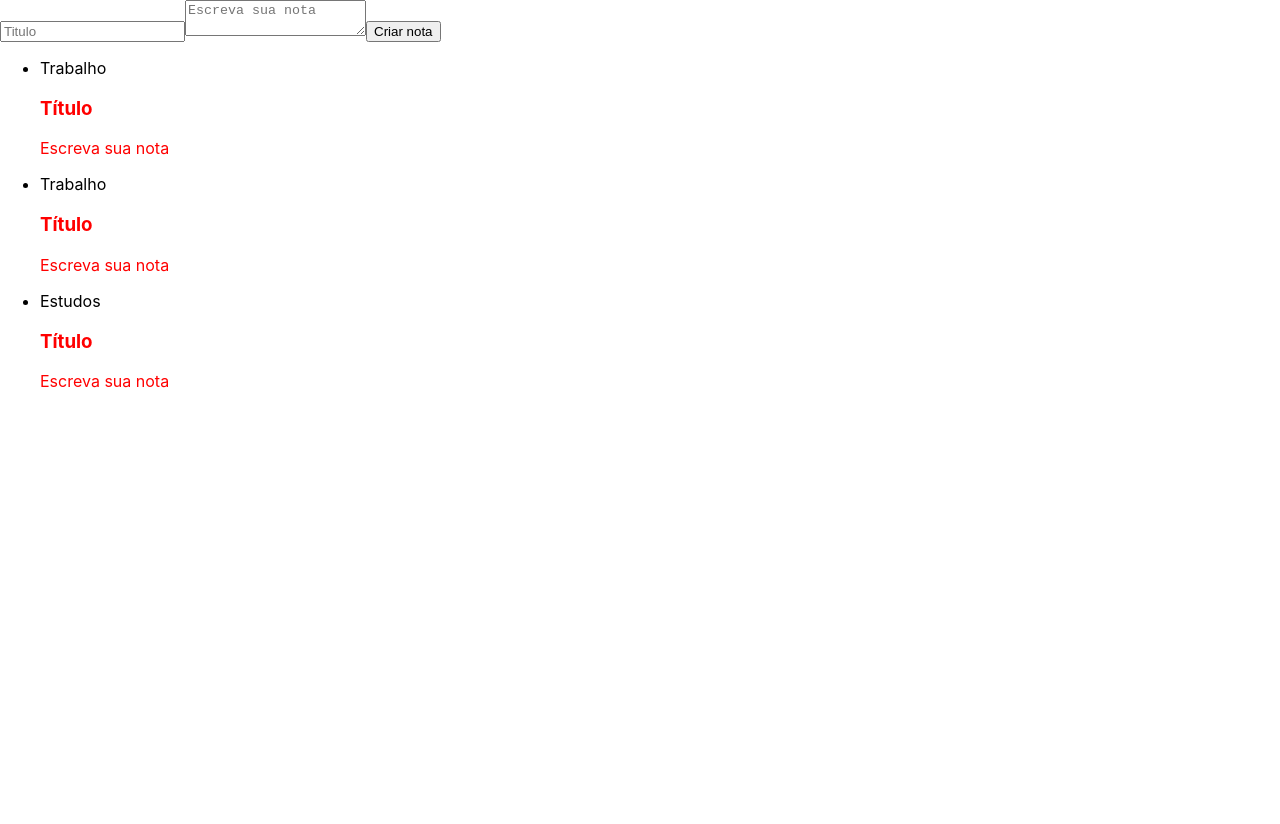
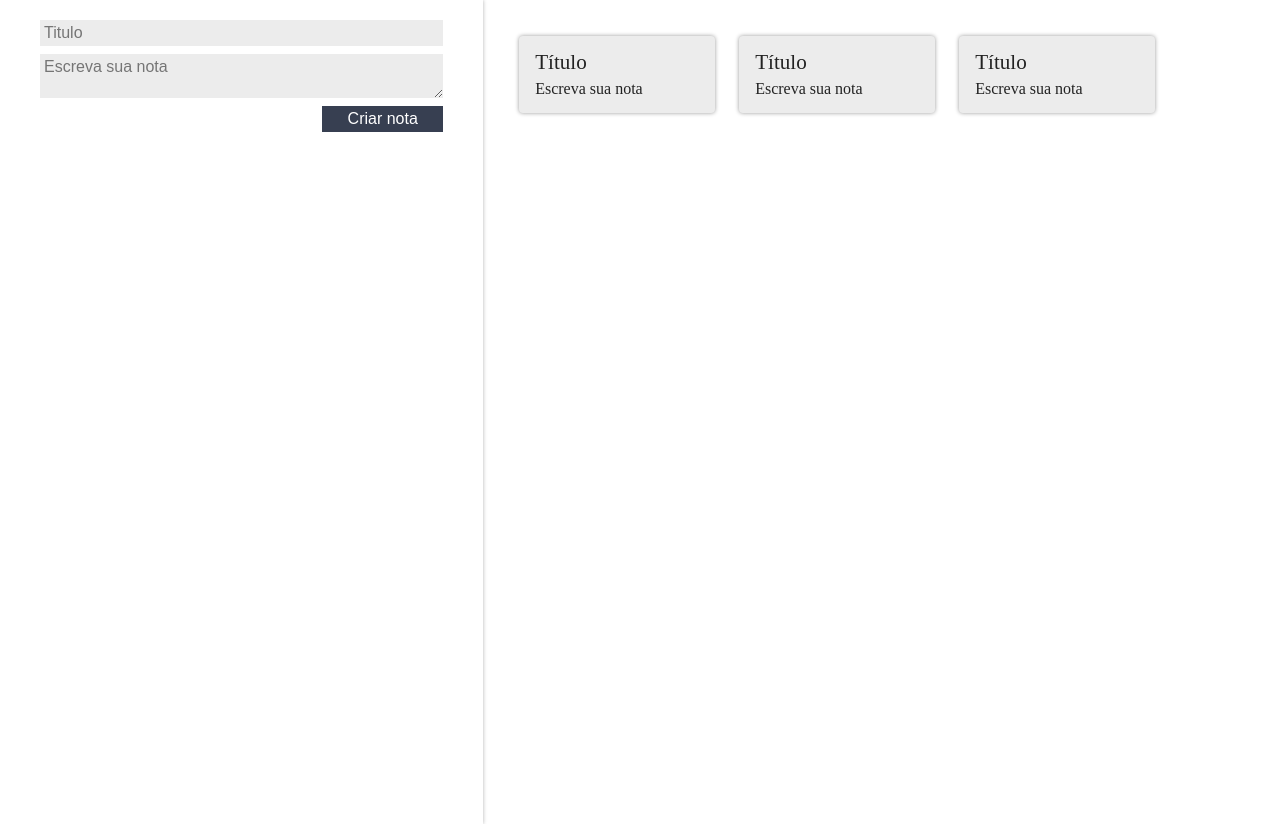
Before and after one commit to idpedro/curso_alura_react, a React (Create React App) app in the folder react_entendendo_a_bibli/ceep/: page / in a window 1280 px wide. Before the commit the page ends 800 px from the top, so only its background shows below. Built offline with nearby package versions, Linux system fonts and the light colour scheme.

Commit message:
Reestruturando o projeto para o uso de componente

```diff
--- a/react_entendendo_a_bibli/ceep/src/App.js
+++ b/react_entendendo_a_bibli/ceep/src/App.js
@@ -1,15 +1,17 @@
 import React from 'react';
 import ListaDeNotas from './components/ListaDeNotas';
 import FormularioCadastro from './components/FormularioCadastro';
+import "./assets/App.css";
+import './assets/index.css';
 import { Component } from 'react';
 
 class App extends Component {
   render(){
     return (
-      <>
+      <section className="conteudo">
         <FormularioCadastro/>
         <ListaDeNotas/>
-      </>
+      </section>
     )
 };
 }
--- /dev/null
+++ b/react_entendendo_a_bibli/ceep/src/assets/App.css
@@ -0,0 +1,11 @@
+.conteudo {
+  display: flex;
+}
+
+:root {
+  --primaria: #58a4b0;
+  --secundaria: #373f51;
+  --secundaria-ativa: #cccccc;
+  --fundo: #ffffff;
+  --fundo-detalhes: #ececec;
+}
--- /dev/null
+++ b/react_entendendo_a_bibli/ceep/src/assets/index.css
@@ -0,0 +1,441 @@
+html,
+body,
+div,
+span,
+applet,
+object,
+iframe,
+h1,
+h2,
+h3,
+h4,
+h5,
+h6,
+p,
+blockquote,
+pre,
+a,
+abbr,
+acronym,
+address,
+big,
+cite,
+code,
+del,
+dfn,
+em,
+img,
+ins,
+kbd,
+q,
+s,
+samp,
+small,
+strike,
+strong,
+sub,
+sup,
+tt,
+var,
+b,
+u,
+i,
+center,
+dl,
+dt,
+dd,
+ol,
+ul,
+li,
+fieldset,
+form,
+label,
+legend,
+table,
+caption,
+tbody,
+tfoot,
+thead,
+tr,
+th,
+td,
+article,
+aside,
+canvas,
+details,
+embed,
+figure,
+figcaption,
+footer,
+header,
+hgroup,
+menu,
+nav,
+output,
+ruby,
+section,
+summary,
+time,
+mark,
+audio,
+video {
+  margin: 0;
+  padding: 0;
+  border: 0;
+  font-size: 100%;
+  font: inherit;
+  vertical-align: baseline;
+}
+
+/* make sure to set some focus styles for accessibility */
+:focus {
+  outline: 0;
+}
+
+/* HTML5 display-role reset for older browsers */
+article,
+aside,
+details,
+figcaption,
+figure,
+footer,
+header,
+hgroup,
+menu,
+nav,
+section {
+  display: block;
+}
+
+body {
+  line-height: 1;
+}
+
+ol,
+ul {
+  list-style: none;
+}
+
+blockquote,
+q {
+  quotes: none;
+}
+
+blockquote:before,
+blockquote:after,
+q:before,
+q:after {
+  content: "";
+  content: none;
+}
+
+table {
+  border-collapse: collapse;
+  border-spacing: 0;
+}
+
+input[type="search"]::-webkit-search-cancel-button,
+input[type="search"]::-webkit-search-decoration,
+input[type="search"]::-webkit-search-results-button,
+input[type="search"]::-webkit-search-results-decoration {
+  -webkit-appearance: none;
+  -moz-appearance: none;
+}
+
+input[type="search"] {
+  -webkit-appearance: none;
+  -moz-appearance: none;
+  -webkit-box-sizing: content-box;
+  -moz-box-sizing: content-box;
+  box-sizing: content-box;
+}
+
+textarea {
+  overflow: auto;
+  vertical-align: top;
+  resize: vertical;
+}
+
+/**
+ * Correct `inline-block` display not defined in IE 6/7/8/9 and Firefox 3.
+ */
+
+audio,
+canvas,
+video {
+  display: inline-block;
+  *display: inline;
+  *zoom: 1;
+  max-width: 100%;
+}
+
+/**
+ * Prevent modern browsers from displaying `audio` without controls.
+ * Remove excess height in iOS 5 devices.
+ */
+
+audio:not([controls]) {
+  display: none;
+  height: 0;
+}
+
+/**
+ * Address styling not present in IE 7/8/9, Firefox 3, and Safari 4.
+ * Known issue: no IE 6 support.
+ */
+
+[hidden] {
+  display: none;
+}
+
+/**
+ * 1. Correct text resizing oddly in IE 6/7 when body `font-size` is set using
+ *    `em` units.
+ * 2. Prevent iOS text size adjust after orientation change, without disabling
+ *    user zoom.
+ */
+
+html {
+  font-size: 100%; /* 1 */
+  -webkit-text-size-adjust: 100%; /* 2 */
+  -ms-text-size-adjust: 100%; /* 2 */
+}
+
+/**
+ * Address `outline` inconsistency between Chrome and other browsers.
+ */
+
+a:focus {
+  outline: thin dotted;
+}
+
+/**
+ * Improve readability when focused and also mouse hovered in all browsers.
+ */
+
+a:active,
+a:hover {
+  outline: 0;
+}
+
+/**
+ * 1. Remove border when inside `a` element in IE 6/7/8/9 and Firefox 3.
+ * 2. Improve image quality when scaled in IE 7.
+ */
+
+img {
+  border: 0; /* 1 */
+  -ms-interpolation-mode: bicubic; /* 2 */
+}
+
+/**
+ * Address margin not present in IE 6/7/8/9, Safari 5, and Opera 11.
+ */
+
+figure {
+  margin: 0;
+}
+
+/**
+ * Correct margin displayed oddly in IE 6/7.
+ */
+
+form {
+  margin: 0;
+}
+
+/**
+ * Define consistent border, margin, and padding.
+ */
+
+fieldset {
+  border: 1px solid #c0c0c0;
+  margin: 0 2px;
+  padding: 0.35em 0.625em 0.75em;
+}
+
+/**
+ * 1. Correct color not being inherited in IE 6/7/8/9.
+ * 2. Correct text not wrapping in Firefox 3.
+ * 3. Correct alignment displayed oddly in IE 6/7.
+ */
+
+legend {
+  border: 0; /* 1 */
+  padding: 0;
+  white-space: normal; /* 2 */
+  *margin-left: -7px; /* 3 */
+}
+
+/**
+ * 1. Correct font size not being inherited in all browsers.
+ * 2. Address margins set differently in IE 6/7, Firefox 3+, Safari 5,
+ *    and Chrome.
+ * 3. Improve appearance and consistency in all browsers.
+ */
+
+button,
+input,
+select,
+textarea {
+  font-size: 100%; /* 1 */
+  margin: 0; /* 2 */
+  vertical-align: baseline; /* 3 */
+  *vertical-align: middle; /* 3 */
+}
+
+/**
+ * Address Firefox 3+ setting `line-height` on `input` using `!important` in
+ * the UA stylesheet.
+ */
+
+button,
+input {
+  line-height: normal;
+}
+
+/**
+ * Address inconsistent `text-transform` inheritance for `button` and `select`.
+ * All other form control elements do not inherit `text-transform` values.
+ * Correct `button` style inheritance in Chrome, Safari 5+, and IE 6+.
+ * Correct `select` style inheritance in Firefox 4+ and Opera.
+ */
+
+button,
+select {
+  text-transform: none;
+}
+
+/**
+ * 1. Avoid the WebKit bug in Android 4.0.* where (2) destroys native `audio`
+ *    and `video` controls.
+ * 2. Correct inability to style clickable `input` types in iOS.
+ * 3. Improve usability and consistency of cursor style between image-type
+ *    `input` and others.
+ * 4. Remove inner spacing in IE 7 without affecting normal text inputs.
+ *    Known issue: inner spacing remains in IE 6.
+ */
+
+button,
+html input[type="button"], /* 1 */
+input[type="reset"],
+input[type="submit"] {
+  -webkit-appearance: button; /* 2 */
+  cursor: pointer; /* 3 */
+  *overflow: visible; /* 4 */
+}
+
+/**
+ * Re-set default cursor for disabled elements.
+ */
+
+button[disabled],
+html input[disabled] {
+  cursor: default;
+}
+
+/**
+ * 1. Address box sizing set to content-box in IE 8/9.
+ * 2. Remove excess padding in IE 8/9.
+ * 3. Remove excess padding in IE 7.
+ *    Known issue: excess padding remains in IE 6.
+ */
+
+input[type="checkbox"],
+input[type="radio"] {
+  box-sizing: border-box; /* 1 */
+  padding: 0; /* 2 */
+  *height: 13px; /* 3 */
+  *width: 13px; /* 3 */
+}
+
+/**
+ * 1. Address `appearance` set to `searchfield` in Safari 5 and Chrome.
+ * 2. Address `box-sizing` set to `border-box` in Safari 5 and Chrome
+ *    (include `-moz` to future-proof).
+ */
+
+input[type="search"] {
+  -webkit-appearance: textfield; /* 1 */
+  -moz-box-sizing: content-box;
+  -webkit-box-sizing: content-box; /* 2 */
+  box-sizing: content-box;
+}
+
+/**
+ * Remove inner padding and search cancel button in Safari 5 and Chrome
+ * on OS X.
+ */
+
+input[type="search"]::-webkit-search-cancel-button,
+input[type="search"]::-webkit-search-decoration {
+  -webkit-appearance: none;
+}
+
+/**
+ * Remove inner padding and border in Firefox 3+.
+ */
+
+button::-moz-focus-inner,
+input::-moz-focus-inner {
+  border: 0;
+  padding: 0;
+}
+
+/**
+ * 1. Remove default vertical scrollbar in IE 6/7/8/9.
+ * 2. Improve readability and alignment in all browsers.
+ */
+
+textarea {
+  overflow: auto; /* 1 */
+  vertical-align: top; /* 2 */
+}
+
+/**
+ * Remove most spacing between table cells.
+ */
+
+table {
+  border-collapse: collapse;
+  border-spacing: 0;
+}
+
+html,
+button,
+input,
+select,
+textarea {
+  color: #222;
+}
+
+::-moz-selection {
+  background: #b3d4fc;
+  text-shadow: none;
+}
+
+::selection {
+  background: #b3d4fc;
+  text-shadow: none;
+}
+
+img {
+  vertical-align: middle;
+}
+
+fieldset {
+  border: 0;
+  margin: 0;
+  padding: 0;
+}
+
+textarea {
+  resize: vertical;
+}
+
+.chromeframe {
+  margin: 0.2em 0;
+  background: #ccc;
+  color: #000;
+  padding: 0.2em 0;
+}
--- a/react_entendendo_a_bibli/ceep/src/components/CardNota/estilo.css
+++ b/react_entendendo_a_bibli/ceep/src/components/CardNota/estilo.css
@@ -1,3 +1,25 @@
 .card-nota{
-    color:red;
+    display: flex;
+    flex-direction: column;
+    align-items: flex-start;
+    justify-content: space-between;
+    background-color:var(--fundo-detalhes);
+    border-radius: 4px;
+    flex-wrap: wrap;
+    box-shadow: 0 0 4px rgba(0,0,0,0.4);
+    padding:1rem;
 }
+.card-nota_cabecalho{
+    font-size: 1.1rem;
+    display: flex;
+    justify-content: space-between;
+    align-items: center;
+}
+.card-nota_texto{
+    margin-top:8px;
+    font-size: 1rem;
+}
+.card-nota_titulo{
+    font-size: 1.2em;
+    margin-right: 12px;
+}
--- a/react_entendendo_a_bibli/ceep/src/components/FormularioCadastro.jsx
+++ /dev/null
@@ -1,15 +0,0 @@
-import React, { Component } from 'react';
-
-class FormularioCadastro extends Component{
-    render(){
-        return (
-        <form>
-            <input type='text' placeholder='Titulo'/>
-            <textarea placeholder='Escreva sua nota'></textarea>
-            <button>Criar nota</button>
-        </form>
-        );
-    }
-}
-
-export default FormularioCadastro;
--- /dev/null
+++ b/react_entendendo_a_bibli/ceep/src/components/FormularioCadastro/estilo.css
@@ -0,0 +1,29 @@
+.form-cadastro {
+  flex-grow: 2;
+  box-shadow: 0 0 4px rgba(0, 0, 0, 0.3);
+  z-index: 1;
+  min-height: 100vh;
+  display: flex;
+  flex-direction: column;
+  padding: 12px 40px;
+}
+.form-cadastro_input {
+  margin-top: 8px;
+  padding: 4px;
+  border: none;
+  background-color: var(--fundo-detalhes);
+  font-family: Arial, Helvetica, sans-serif;
+  font-weight: 100;
+}
+
+.form-cadastro_submit {
+  align-self: flex-end;
+  width: 30%;
+  background-color: var(--secundaria);
+  color: white;
+  font-weight: 400;
+}
+
+.form-cadastro_submit:active {
+  background-color: var(--secundaria-ativa);
+}
--- /dev/null
+++ b/react_entendendo_a_bibli/ceep/src/components/FormularioCadastro/index.jsx
@@ -0,0 +1,27 @@
+import React, { Component } from 'react';
+import './estilo.css';
+
+class FormularioCadastro extends Component{
+    render(){
+        return (
+        <form
+            className="form-cadastro"
+        >
+            <input
+                type='text'
+                placeholder='Titulo'
+                className="form-cadastro_input"
+            />
+            <textarea
+                placeholder='Escreva sua nota'
+                className="form-cadastro_input"
+            ></textarea>
+            <button
+                className="form-cadastro_input form-cadastro_submit"
+            >Criar nota</button>
+        </form>
+        );
+    }
+}
+
+export default FormularioCadastro;
--- /dev/null
+++ b/react_entendendo_a_bibli/ceep/src/components/ListaDeNotas/estilo.css
@@ -0,0 +1,16 @@
+
+.lista-notas {
+  background-color: var(--fundo);
+  flex-grow: 3;
+  display: grid;
+  grid-template-columns: auto auto auto auto auto;
+  list-style-type: none;
+  padding-left: 24px;
+  padding-top: 24px;
+}
+.lista-notas_item {
+  margin: 12px;
+  max-width: 240px;
+  max-height: 400px;
+  display: inline;
+}
--- a/react_entendendo_a_bibli/ceep/src/components/ListaDeNotas.jsx
+++ b/react_entendendo_a_bibli/ceep/src/components/ListaDeNotas/index.jsx
@@ -1,15 +1,15 @@
 import React,{ Component } from 'react';
-import CardNotas from './CardNota/CardNotas';
+import CardNotas from '../CardNota';
+import './estilo.css';
 
 class ListaDeNotas extends Component{
     render(){
         return (
-        <ul>
+        <ul className="lista-notas" >
             {Array.of("Trabalho","Trabalho","Estudos").map(
                 (categoria,id)=>{
                     return(
-                        <li key={id} >
-                            <div>{categoria}</div>
+                        <li  className="lista-notas_item" key={id} >
                             <CardNotas/>
                         </li>
                     )
```
Also changed, not shown: react_entendendo_a_bibli/ceep/src/components/CardNota/index.jsx (renamed from react_entendendo_a_bibli/ceep/src/components/CardNota/CardNotas.jsx).
